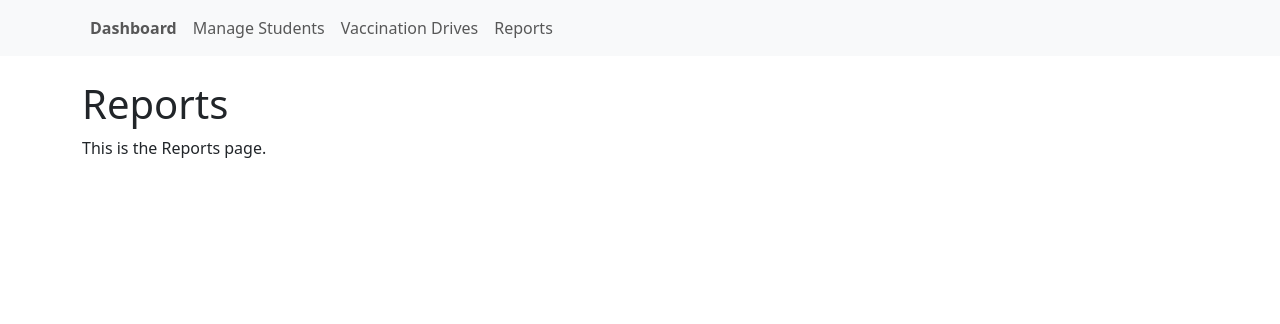
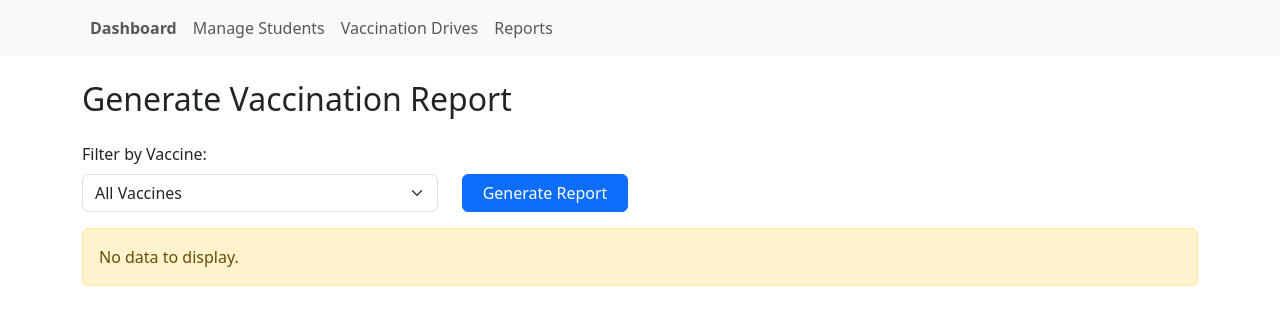
Before and after one commit to Ayushlokki/Vaccination_Portal_UI, a React (Create React App) app in the folder vaccination_portal/: page /reports in a window 1280 px wide. Shown: the top 324 px of the page. Built offline with nearby package versions, Linux system fonts and the light colour scheme.

Commit message:
complete

```diff
--- a/vaccination_portal/src/components/Reports.js
+++ b/vaccination_portal/src/components/Reports.js
@@ -1,11 +1,127 @@
-import React from 'react'
+import React, { useEffect, useState } from 'react'
 
 const Reports = () => {
+  const [vaccines, setVaccines] = useState([{"name":"Covaxin"},{"name":"Covidshield"}]);
+  const [selectedVaccine, setSelectedVaccine] = useState('');
+  const [reportData, setReportData] = useState([]);
+  const [loading, setLoading] = useState(false);
+
+  // Fetch available vaccines for dropdown
+  useEffect(() => {
+    // axios.get('/api/vaccines')  // Adjust endpoint as needed
+    //   .then(res => setVaccines(res.data))
+    //   .catch(err => console.error('Error fetching vaccines:', err));
+  }, []);
+
+  const handleGenerateReport =async () => {
+    setLoading(true);
+    try {
+      debugger;
+      const response = await fetch(`http://127.0.0.1:5000/api/reports/vaccinations?vaccine_name=${encodeURIComponent(selectedVaccine)}`, {
+        method: 'GET'
+      });
+      const json = await response.json();
+
+      console.log((JSON.stringify(json, null, 2)));
+      if(json.length===0){
+        return  alert("No data found");
+      }
+      setReportData(json)
+      downloadCSV(json)
+      setLoading(false);
+    } catch (error) {
+      alert(error.toString());
+    }
+  };
+
+  const downloadCSV = (data) => {
+    if (!data.length) return;
+
+    const header = ['Student Name', 'Vaccinated', 'Date of Vaccination', 'Vaccine Name'];
+    const rows = data.map(entry => [
+      entry.student_name,
+      entry.vaccinated ? 'Yes' : 'No',
+      entry.vaccination_date || 'N/A',
+      entry.vaccine_name || 'N/A'
+    ]);
+
+    const csvContent = [
+      header.join(','),
+      ...rows.map(row => row.map(item => `"${item}"`).join(','))
+    ].join('\n');
+
+    const blob = new Blob([csvContent], { type: 'text/csv;charset=utf-8;' });
+    const url = URL.createObjectURL(blob);
+    const link = document.createElement('a');
+    link.setAttribute('href', url);
+    link.setAttribute('download', 'vaccination_report.csv');
+    document.body.appendChild(link);
+    link.click();
+    document.body.removeChild(link);
+  };
+
   return (
     <div className="container mt-4">
-      <h1>Reports</h1>
-      <p>This is the Reports page.</p>
+    <h2 className="mb-4">Generate Vaccination Report</h2>
+
+    <div className="row mb-3">
+      <div className="col-md-4">
+        <label htmlFor="vaccineFilter" className="form-label">Filter by Vaccine:</label>
+        <select
+          id="vaccineFilter"
+          className="form-select"
+          value={selectedVaccine}
+          onChange={(e) => setSelectedVaccine(e.target.value)}
+        >
+          <option value="">All Vaccines</option>
+          {vaccines.map(vaccine => (
+            <option key={vaccine.id} value={vaccine.name}>
+              {vaccine.name}
+            </option>
+          ))}
+        </select>
+      </div>
+      <div className="col-md-2 d-flex align-items-end">
+        <button
+          onClick={handleGenerateReport}
+          className="btn btn-primary w-100"
+        >
+          Generate Report
+        </button>
+      </div>
     </div>
+
+    {loading ? (
+      <div className="alert alert-info">Loading report...</div>
+    ) : (
+      reportData.length > 0 ? (
+        <div className="table-responsive">
+          <table className="table table-bordered table-striped">
+            <thead className="table-light">
+              <tr>
+                <th>Student Name</th>
+                <th>Vaccinated</th>
+                <th>Date of Vaccination</th>
+                <th>Vaccine Name</th>
+              </tr>
+            </thead>
+            <tbody>
+              {reportData.map((entry, index) => (
+                <tr key={index}>
+                  <td>{entry.student_name}</td>
+                  <td>{entry.vaccinated ? 'Yes' : 'No'}</td>
+                  <td>{entry.vaccination_date || 'N/A'}</td>
+                  <td>{entry.vaccine_name || 'N/A'}</td>
+                </tr>
+              ))}
+            </tbody>
+          </table>
+        </div>
+      ) : (
+        <div className="alert alert-warning">No data to display.</div>
+      )
+    )}
+  </div>
   );
 }
 export default Reports;
--- a/vaccination_portal/src/components/Vaccination.js
+++ b/vaccination_portal/src/components/Vaccination.js
@@ -98,23 +98,23 @@ const Vaccination = () => {
     return drives.find((drive) => drive.id === id);
   };
 
-  const handleEdit = (id) => {
+  const handleEdit = async (id) => {
     const selectedDrive =getDriveById(id);
     console.log("selected",selectedDrive)
-    // try {
-    //   debugger;
-    //   const response = await fetch(`http://127.0.0.1:5000/api/drives/${id}`, {
-    //     method: 'PUT',
-    //     body: JSON.stringify(selectedDrive),
-    //     headers: {
-    //       'Content-Type': 'application/json',
-    //     },
-    //   });
-    //   const json = await response.json();
-    //   console.log((JSON.stringify(json, null, 2)));
-    // } catch (error) {
-    //   alert(error.toString());
-    // }
+    try {
+      debugger;
+      const response = await fetch(`http://127.0.0.1:5000/api/drives/${id}`, {
+        method: 'PUT',
+        body: JSON.stringify(selectedDrive),
+        headers: {
+          'Content-Type': 'application/json',
+        },
+      });
+      const json = await response.json();
+      console.log((JSON.stringify(json, null, 2)));
+    } catch (error) {
+      alert(error.toString());
+    }
   };
 
   const isPast = (date) => new Date(date) < new Date();
@@ -172,16 +172,16 @@ console.log("drives",drives)
               <td>
                 <input
                   type="date"
-                  value={drive.vaccine_date}
+                  value={drive.drive_date}
                   onChange={(e) => handleTabeDataChange(e,drive.id)}
-                  name="vaccine_date"
+                  name="drive_date"
 
                 />
               </td>
               <td>
                 <input
                   type="number"
-                  value={drive.doses}
+                  value={drive.available_doses}
                   onChange={(e) => handleTabeDataChange(e,drive.id)}
                   name="available_doses"
 
@@ -190,7 +190,7 @@ console.log("drives",drives)
               <td>
                 <input
                   type="text"
-                  value={drive.class}
+                  value={drive.applicable_classes}
                   onChange={(e) => handleTabeDataChange(e,drive.id)}
                   name="applicable_classes"
 
```
